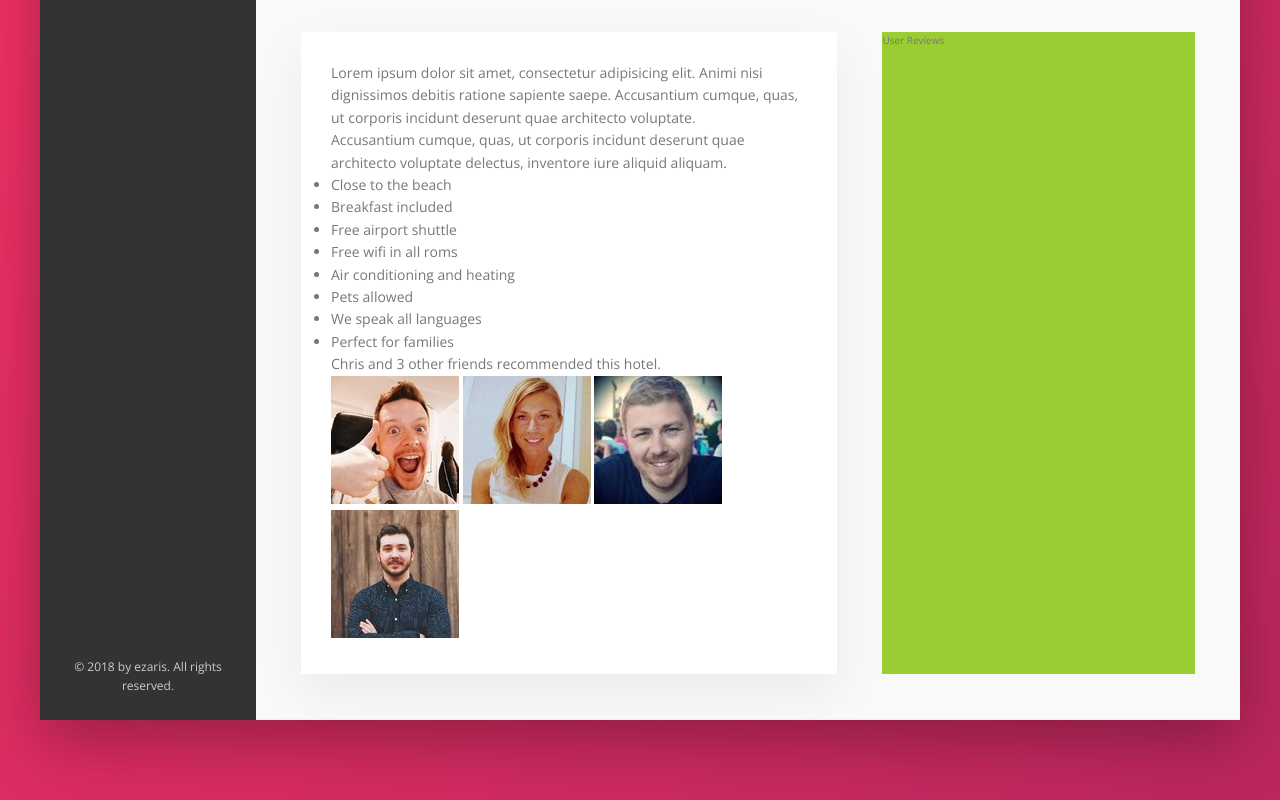
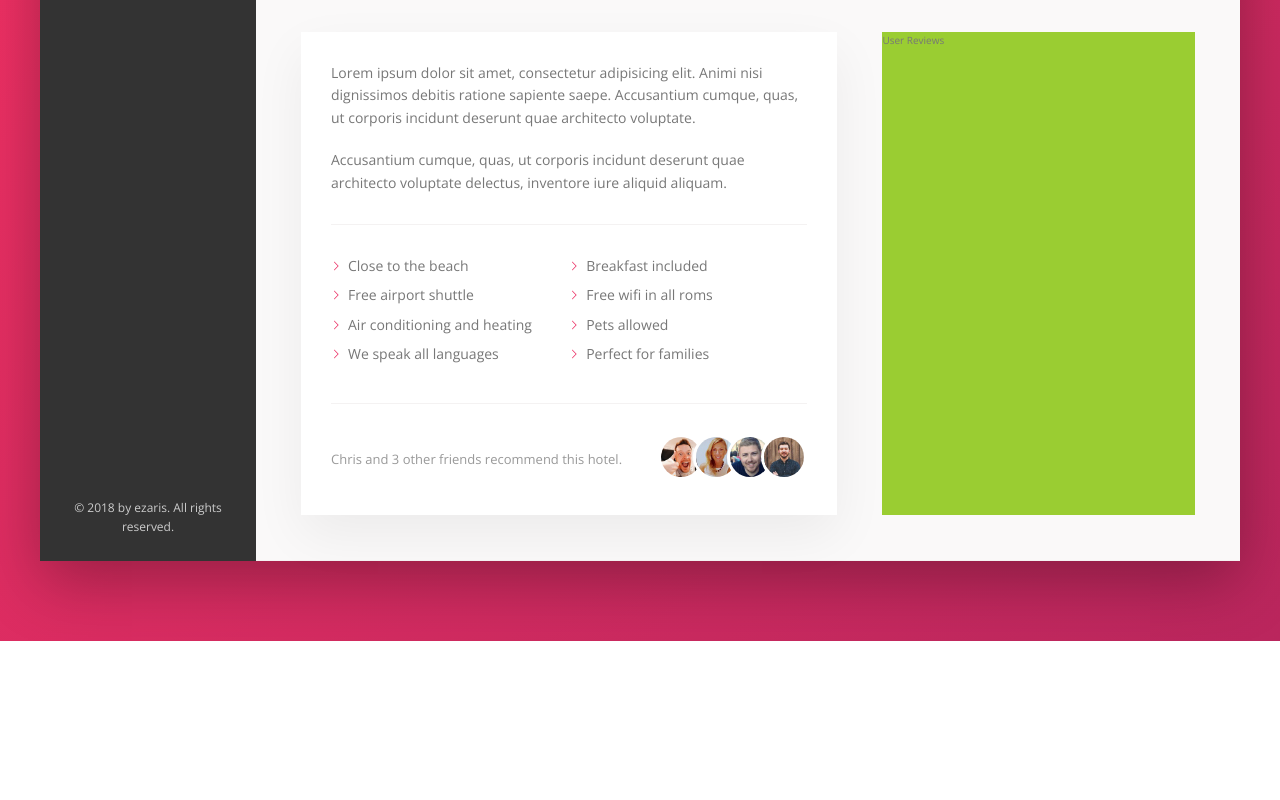
Before and after one commit to ubden/demoEzaris, a website: page index.html in a window 1280 px wide. Shown: the part 615-1415 px from the top of the page. After the commit the page ends 1256 px from the top, so only its background shows below. Drawn offline with nearby package versions, Linux system fonts and the light colour scheme.

Commit message:
Hotel Information
Completed the hotel details section.

```diff
--- a/index.html
+++ b/index.html
@@ -151,12 +151,12 @@
                                 <li class="list__item">Perfect for families</li>
                             </ul>
                             <div class="recommend">
-                                <p class="recommend__count">Chris and 3 other friends recommended this hotel.</p>
+                                <p class="recommend__count">Chris and 3 other friends recommend this hotel.</p>
                                 <div class="recommend__friends">
-                                    <img src="img/user-1.jpg" alt="Friend 1">
-                                    <img src="img/user-2.jpg" alt="Friend 2">
-                                    <img src="img/user-3.jpg" alt="Friend 3">
-                                    <img src="img/user-4.jpg" alt="Friend 4">
+                                    <img src="img/user-1.jpg" alt="Friend 1" class="recommend__photo">
+                                    <img src="img/user-2.jpg" alt="Friend 2" class="recommend__photo">
+                                    <img src="img/user-3.jpg" alt="Friend 3" class="recommend__photo">
+                                    <img src="img/user-4.jpg" alt="Friend 4" class="recommend__photo">
                                 </div>
 
                             </div>
--- a/sass/_components.scss
+++ b/sass/_components.scss
@@ -289,3 +289,74 @@
         box-shadow: none;
     }
 }
+
+// Hotel Details Paragraph
+.paragraph:not(:last-of-type) {
+    margin-bottom: 2rem;
+}
+
+
+// Hotel Details List
+.list {
+    list-style: none;
+    margin: 3rem 0;
+    padding: 3rem 0;
+    border-top: var(--line);
+    border-bottom: var(--line);
+
+    display: flex;
+    flex-wrap: wrap;
+
+    &__item {
+        flex: 0 0 50%;
+        margin-bottom: .7rem;
+    }
+
+    &__item::before {
+        content: "";
+        display: inline-block;
+        height: 1rem;
+        width: 1rem;
+        margin-right: .7rem;
+
+        // Older browsers
+        // background-image: url(../img/chevron-thin-right.svg);
+        // background-size: cover;
+
+        background-color: var(--color-primary);
+        -webkit-mask-image: url(../img/chevron-thin-right.svg);
+        -webkit-mask-size: cover;
+        mask-image: url(../img/chevron-thin-right.svg);
+        mask-size: cover;
+    }
+}
+
+
+// Hotel Details Recommend
+.recommend {
+    font-size: 1.3rem;
+    color: var(--color-grey-dark-3);
+
+    display: flex;
+    align-items: center;
+
+    &__count {
+        margin-right: auto;
+    }
+
+    &__friends {
+
+    }
+
+    &__photo {
+        box-sizing: content-box;
+        height: 4rem;
+        width: 4rem;
+        border-radius: 50%;
+        border: .3rem solid var(--color-white);
+
+        &:not(:last-child) {
+            margin-right: -1.5rem;
+        }
+    }
+}
```
Also changed, not shown: css/style.css.
